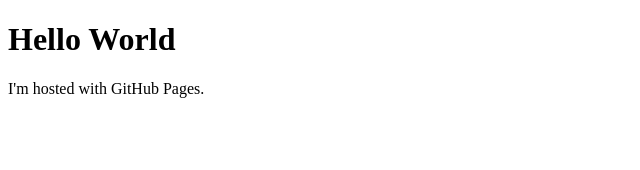
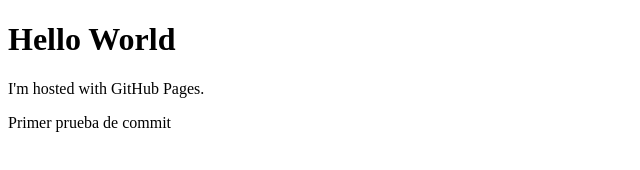
Before and after one commit to EspinoR69/EspinoR69.github.io, a plain HTML site: page Index.html in a window 1280 px wide. Shown: the whole page, without its empty margins (0-640 px from the left). Drawn offline with Linux system fonts and the light colour scheme.

Commit message:
Primer Commit
Primer Commit

```diff
--- a/Index.html
+++ b/Index.html
@@ -3,5 +3,6 @@
 <body>
 <h1>Hello World</h1>
 <p>I'm hosted with GitHub Pages.</p>
+<p>Primer prueba de commit</p>
 </body>
 </html>
```
